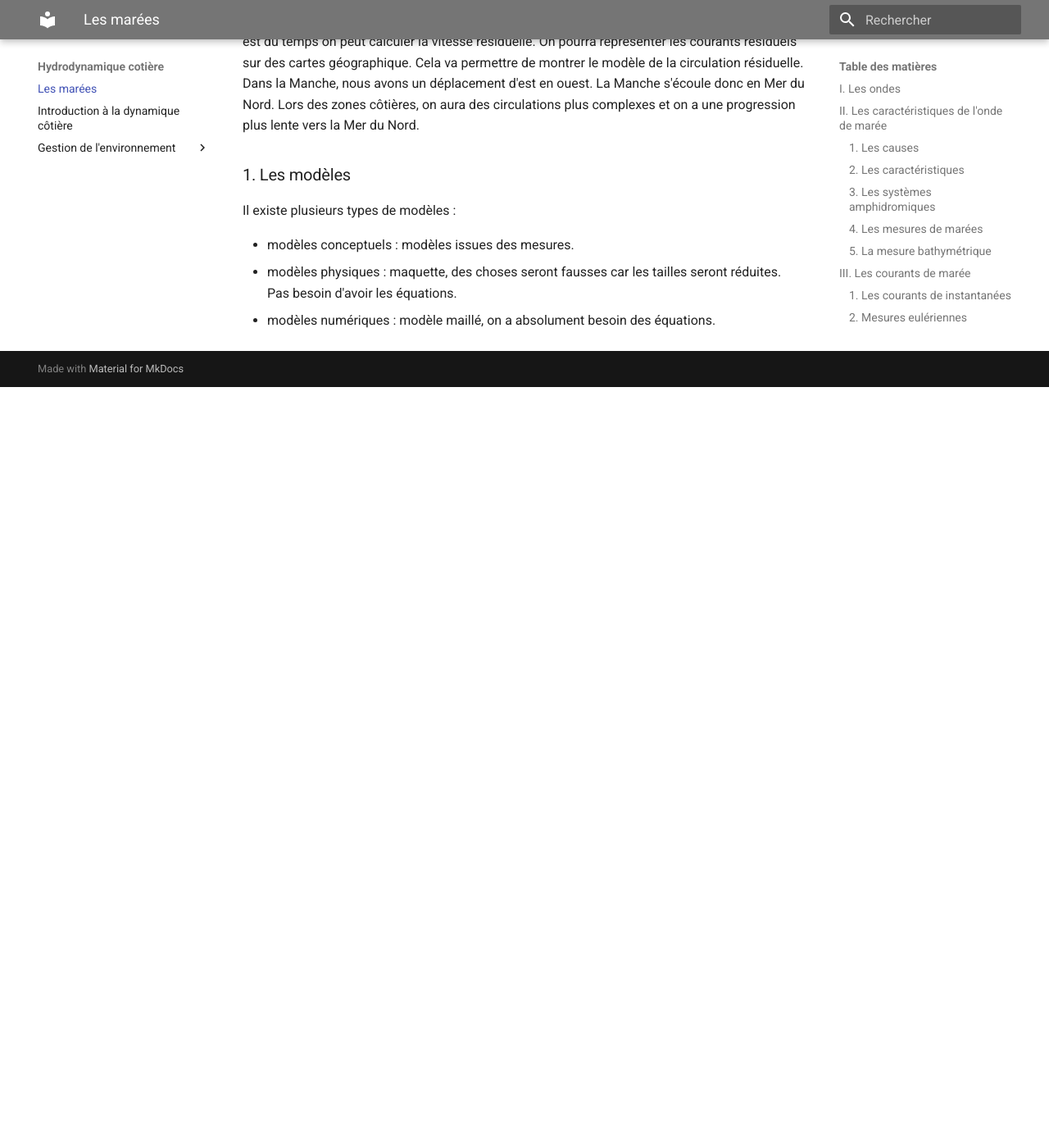
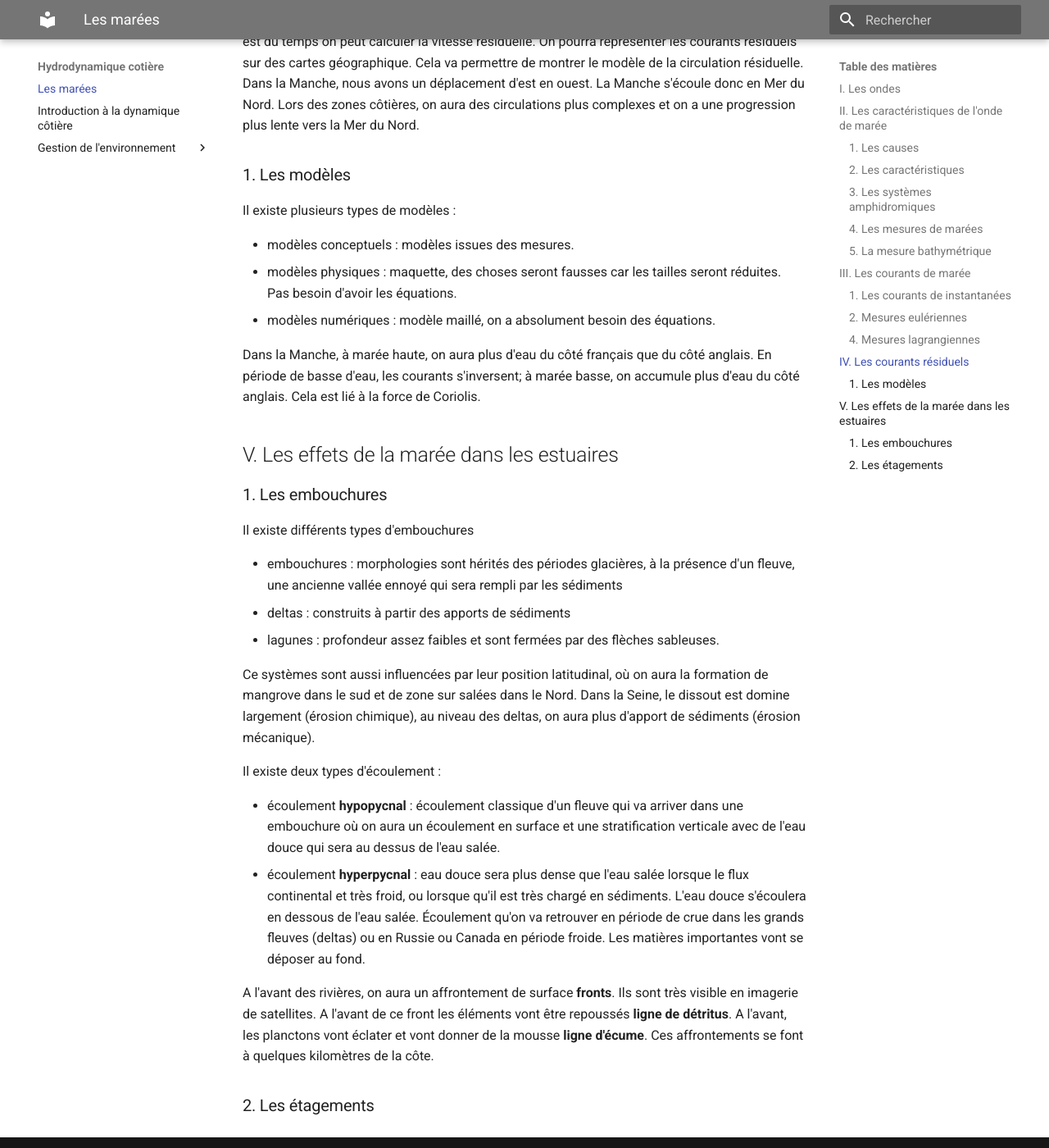
Before and after one commit to Lizeem/L3STcours, an MkDocs documentation site: the page built from Docs/Hydrodynamique cotière/Les marées.md, in a window 1280 px wide and 1400 px high, scrolled down 4740 px. Shown: the whole window at 82% size. Built offline with MkDocs 1.6.1 and Material for MkDocs 9.7.7, drawn with Linux system fonts in a browser that asks for light colours; before the commit the page ends 5212 px from its top, so only the background shows below that.

Commit message:
Update les marées

```diff
--- a/Docs/Hydrodynamique cotière/Les marées.md
+++ b/Docs/Hydrodynamique cotière/Les marées.md
@@ -119,3 +119,26 @@ Il existe plusieurs types de modèles :
 - modèles conceptuels : modèles issues des mesures.
 - modèles physiques : maquette, des choses seront fausses car les tailles seront réduites. Pas besoin d'avoir les équations.
 - modèles numériques : modèle maillé, on a absolument besoin des équations.
+
+Dans la Manche, à marée haute, on aura plus d'eau du côté français que du côté anglais. En période de basse d'eau, les courants s'inversent; à marée basse, on accumule plus d'eau du côté anglais. Cela est lié à la force de Coriolis.
+
+## V. Les effets de la marée dans les estuaires
+
+### 1. Les embouchures
+
+Il existe différents types d'embouchures
+
+- embouchures : morphologies sont hérités des périodes glacières, à la présence d'un fleuve, une ancienne vallée ennoyé qui sera rempli par les sédiments
+- deltas : construits à partir des apports de sédiments
+- lagunes : profondeur assez faibles et sont fermées par des flèches sableuses.
+
+Ce systèmes sont aussi influencées par leur position latitudinal, où on aura la formation de mangrove dans le sud et de zone sur salées dans le Nord. Dans la Seine, le dissout est domine largement (érosion chimique), au niveau des deltas, on aura plus d'apport de sédiments (érosion mécanique).
+
+Il existe deux types d'écoulement :
+
+- écoulement **hypopycnal** : écoulement classique d'un fleuve qui va arriver dans une embouchure où on aura un écoulement en surface et une stratification verticale avec de l'eau douce qui sera au dessus de l'eau salée.
+- écoulement **hyperpycnal** : eau douce sera plus dense que l'eau salée lorsque le flux continental et très froid, ou lorsque qu'il est très chargé en sédiments. L'eau douce s'écoulera en dessous de l'eau salée. Écoulement qu'on va retrouver en période de crue dans les grands fleuves (deltas) ou en Russie ou Canada en période froide. Les matières importantes vont se déposer au fond.
+
+A l'avant des rivières, on aura un affrontement de surface **fronts**. Ils sont très visible en imagerie de satellites. A l'avant de ce front les éléments vont être repoussés **ligne de détritus**. A l'avant, les planctons vont éclater et vont donner de la mousse **ligne d'écume**. Ces affrontements se font à quelques kilomètres de la côte.
+
+### 2. Les étagements
```
